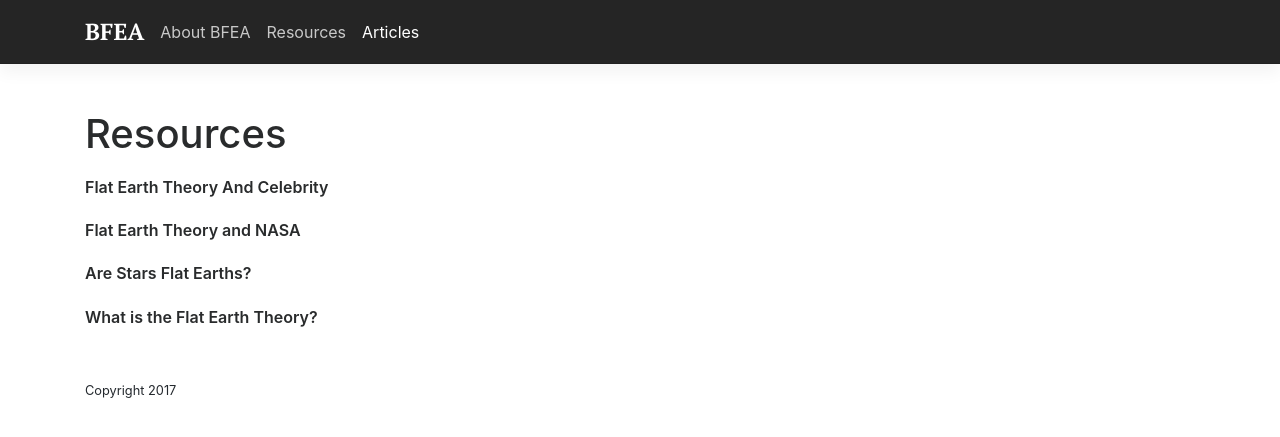
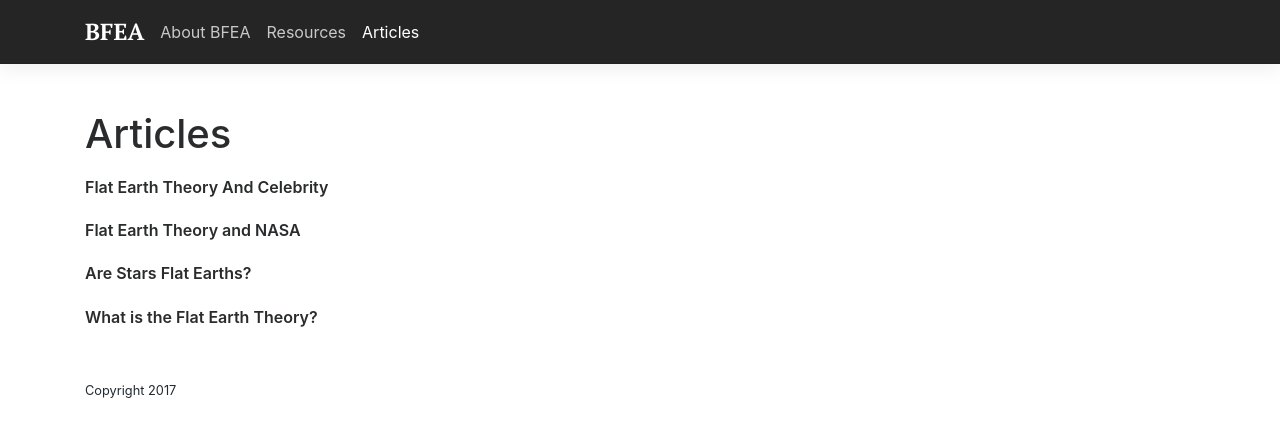
Before and after one commit to krussll/etsysimplicity, a Jekyll site: the page built from articles.md, in a window 1280 px wide. Shown: the top 437 px of the page. Built offline with Jekyll 4.4.1, drawn with Linux system fonts in a browser that asks for light colours.

Commit message:
Update articles.md

```diff
--- a/articles.md
+++ b/articles.md
@@ -1,8 +1,8 @@
 ---
 layout: default
-title: Resources
+title: Articles
 ---
 
-# Resources
+# Articles
 
 {% include all-posts.html %}
```
